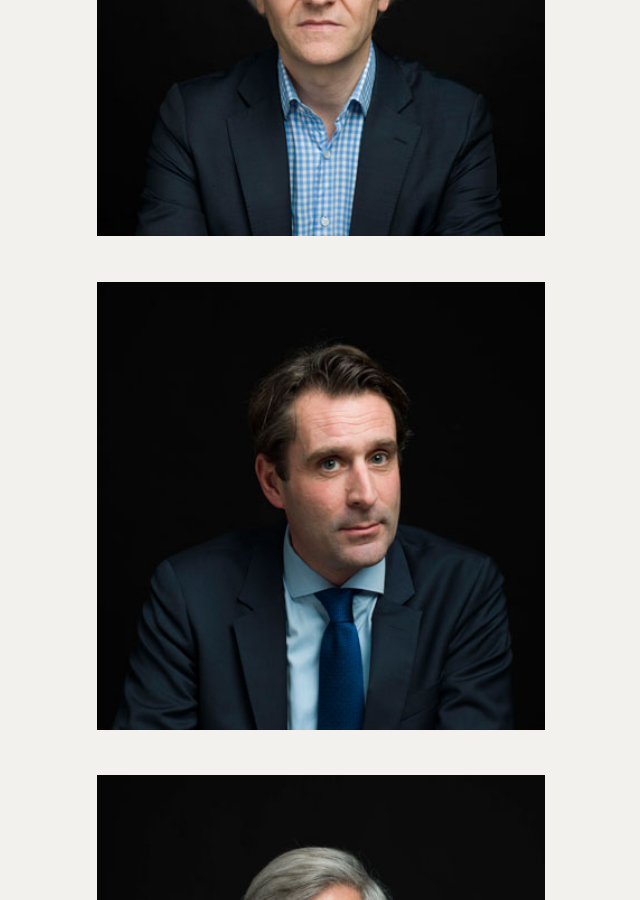
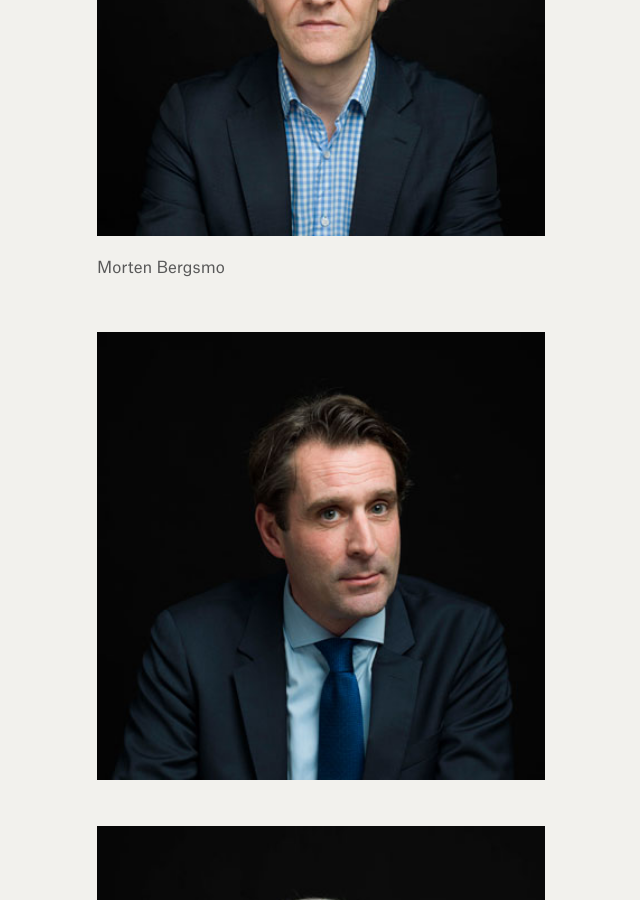
Before and after one commit to weights-and-measures/weights-and-measures.github.io, a Jekyll site: the page built from photographs.html, in a window 1280 px wide and 900 px high, scrolled down 9079 px. Shown: the whole window, without its empty margins (319-959 px from the left). Built offline with Jekyll 4.4.1, drawn with Linux system fonts in a browser that asks for light colours.

Commit message:
Updated D17

```diff
--- a/_photographs/d17.markdown
+++ b/_photographs/d17.markdown
@@ -1,7 +1,9 @@
 ---
-title: d17
+title: Morten Bergsmo
 date: 2016-12-29 17:08:00 Z
 position: 34
 ---
 
 ![morten_bergsmo04.jpg](/uploads/morten_bergsmo04.jpg)
+
+Morten Bergsmo
```
